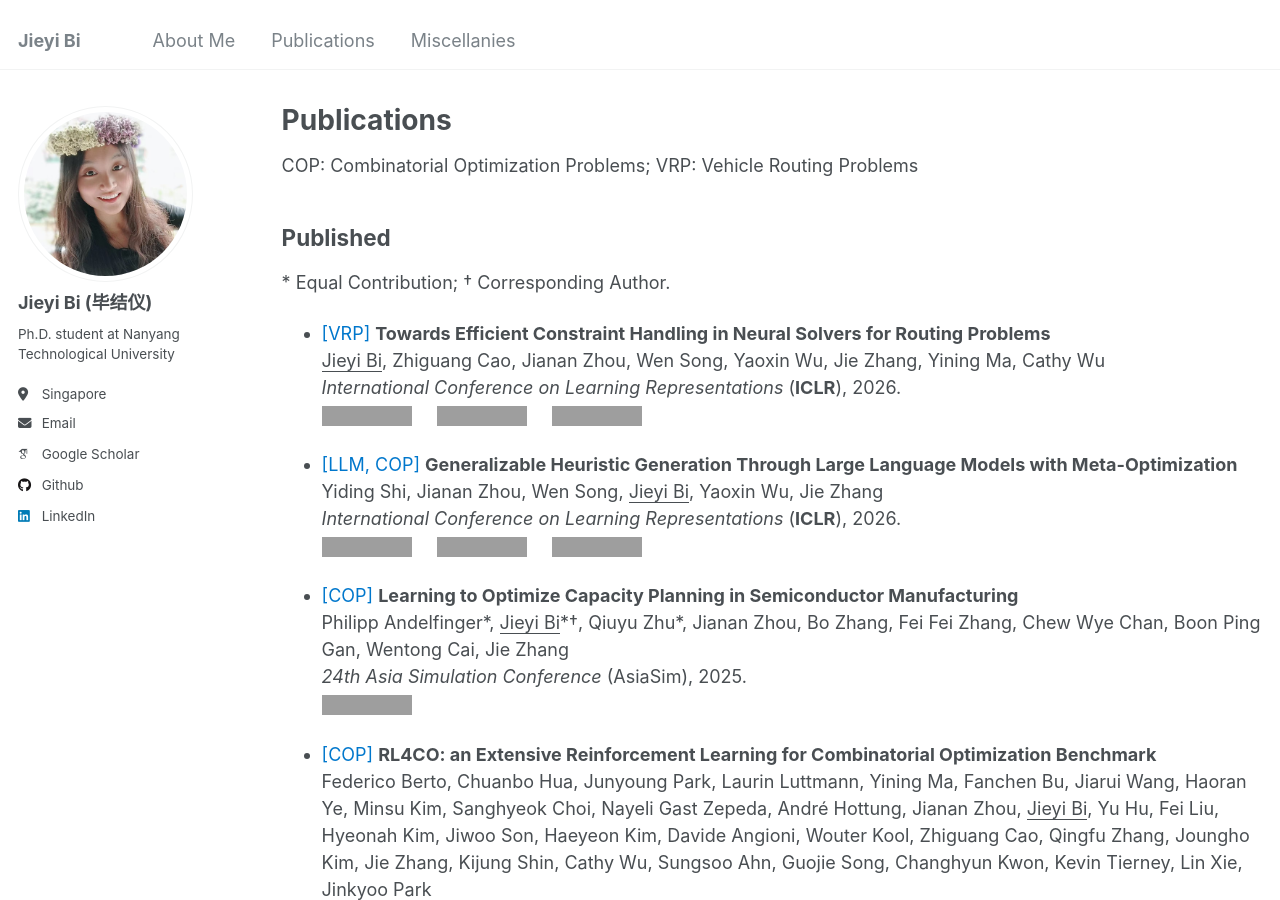
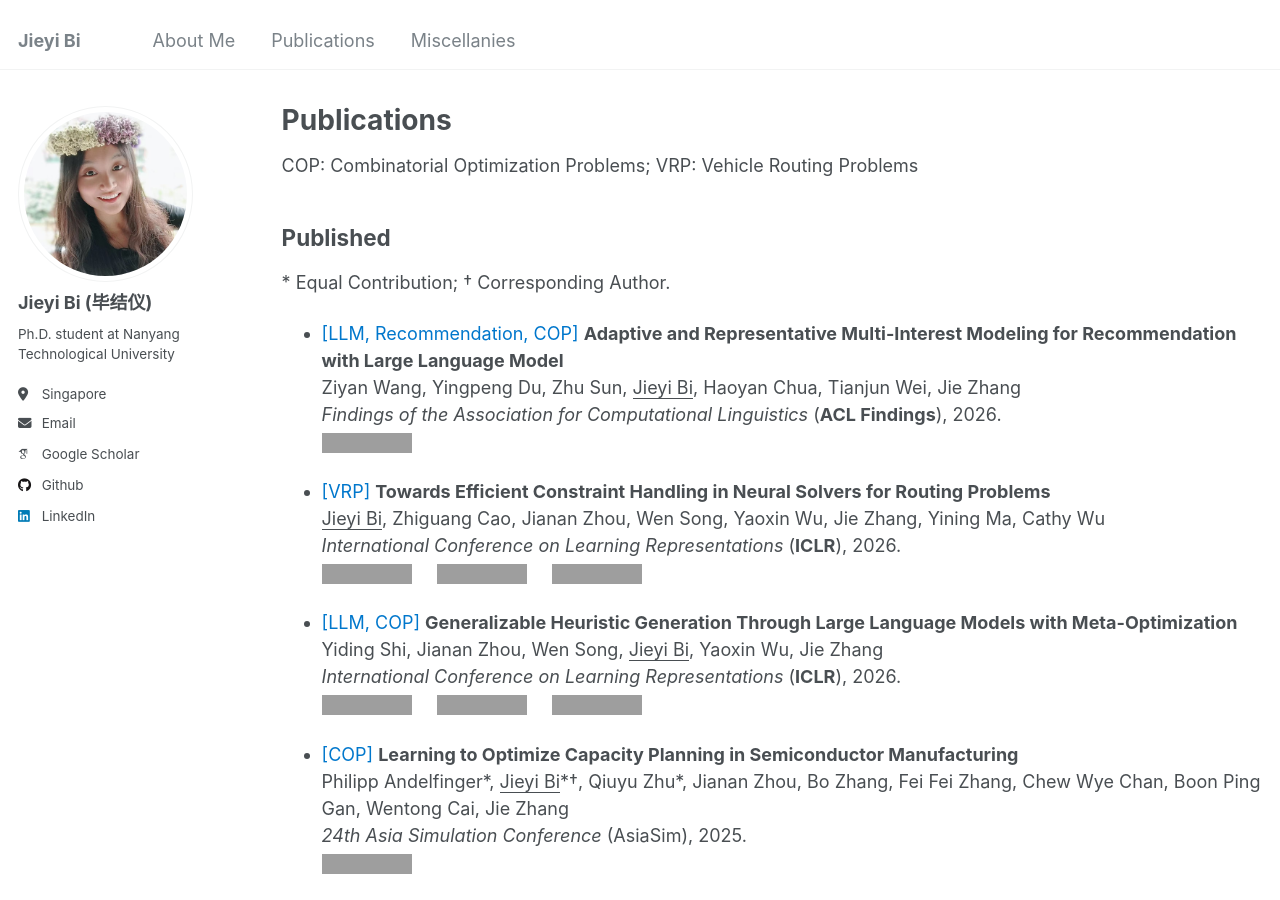
Before and after one commit to jieyibi/jieyibi.github.io, a Jekyll site: the page built from _pages/publications.md, in a window 1280 px wide and 900 px high, cut to the strip 0-900 px from the top of the window. Built offline with Jekyll 4.4.1, drawn with Linux system fonts in a browser that asks for light colours; some web fonts are replaced; some of the changed text lies outside the part shown; grey boxes are pictures that could not be loaded.

Commit message:
Update publications.md

```diff
--- a/_pages/publications.md
+++ b/_pages/publications.md
@@ -14,6 +14,13 @@ author_profile: true
  COP: Combinatorial Optimization Problems; VRP: Vehicle Routing Problems
 ## Published
  \* Equal Contribution; † Corresponding Author.
+
+* <span style="color: #0077cc">[LLM, Recommendation, COP]</span> **Adaptive and Representative Multi-Interest Modeling for Recommendation with Large Language Model** \
+    Ziyan Wang, Yingpeng Du, Zhu Sun, <u>Jieyi Bi</u>, Haoyan Chua, Tianjun Wei, Jie Zhang \
+  *Findings of the Association for Computational Linguistics* (**ACL Findings**), 2026.
+  [![PDF](https://img.shields.io/badge/Download-PDF-brightgreen.svg)](https://arxiv.org/pdf/2507.10917)
+
+
 
 * <span style="color: #0077cc">[VRP]</span> **Towards Efficient Constraint Handling in Neural Solvers for Routing Problems** \
 <u>Jieyi Bi</u>, Zhiguang Cao, Jianan Zhou, Wen Song, Yaoxin Wu, Jie Zhang, Yining Ma, Cathy Wu \
@@ -76,7 +83,3 @@ Yuanxu Yang, Jiahai Wang, <u>Jieyi Bi</u>, Jinbiao Chen, Zikang Yu, Zizhen Zhang
 Jianan Zhou\*, <u>Jieyi Bi</u>\*, Sirui Li\*, Yaoxin Wu, Yingqian Zhang, Jie Zhang, Yining Ma, Cathy Wu \
    [![PDF](https://img.shields.io/badge/Download-Soon-brightgreen.svg)]()
     [![Code](https://img.shields.io/badge/GitHub-Awesome_List-blue.svg)](https://github.com/ai4co/awesome-fm4co)&nbsp;&nbsp;&nbsp;&nbsp;
-
-* <span style="color: #0077cc">[LLM, Recommendation, COP]</span> **LLM-Driven Dual-Level Multi-Interest Modeling for Recommendation** \
-    Ziyan Wang, Yingpeng Du, Zhu Sun, <u>Jieyi Bi</u>, Haoyan Chua, Tianjun Wei, Jie Zhang \
-  [![PDF](https://img.shields.io/badge/Download-PDF-brightgreen.svg)](https://arxiv.org/pdf/2507.10917)
```
